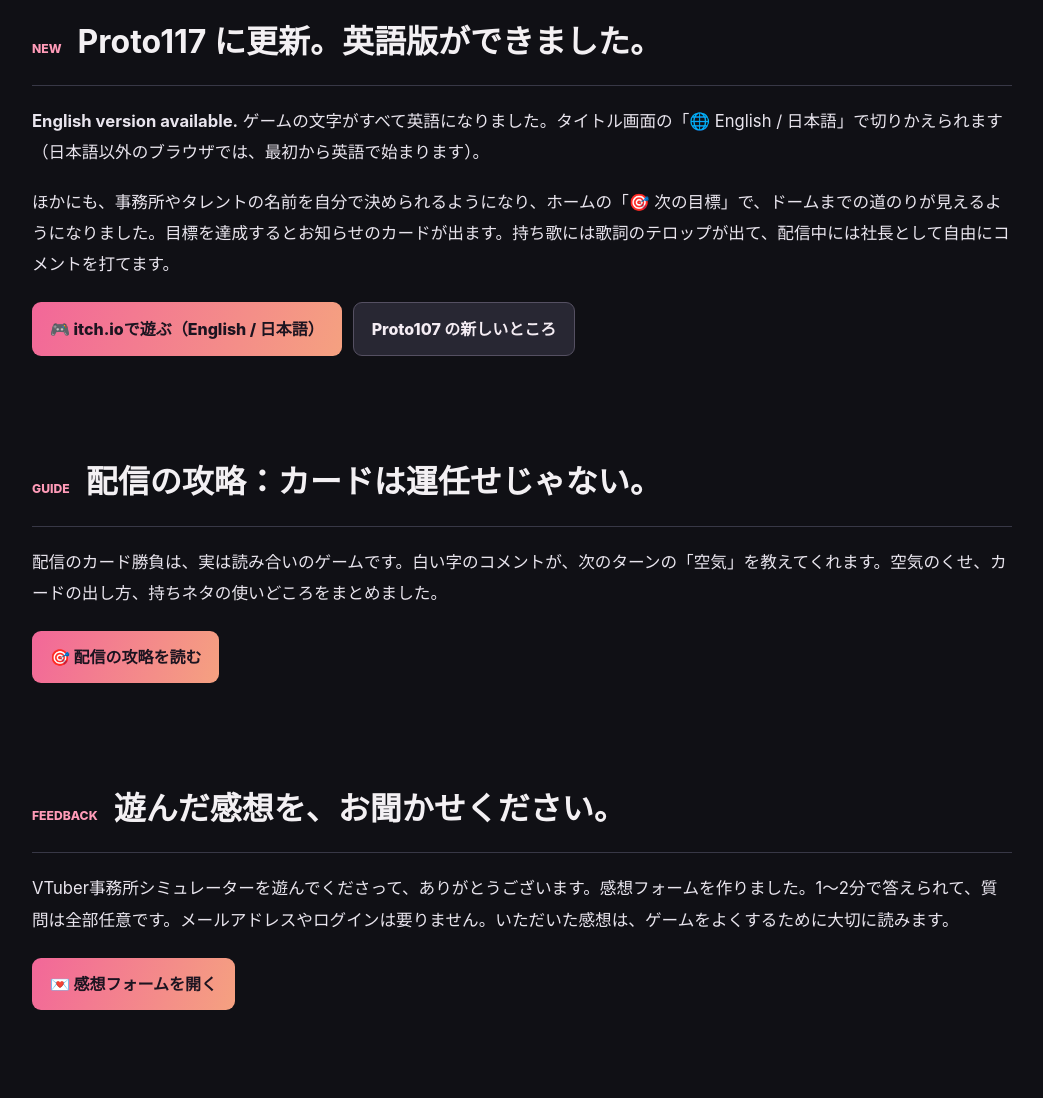
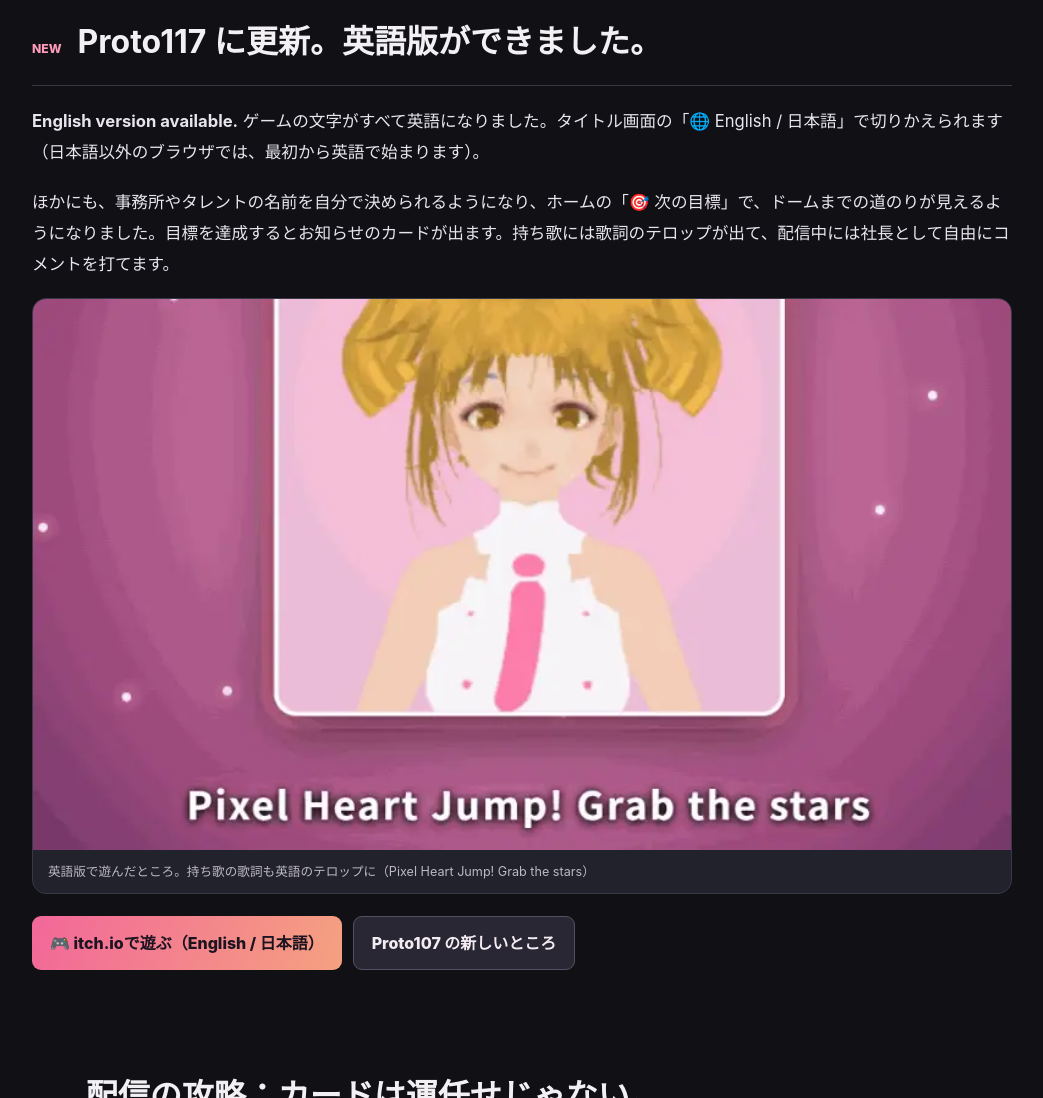
Before and after one commit to fusaymoriw-hue/dodo, a plain HTML site: page vtuber-office.html in a window 1280 px wide. Shown: the part 5300-6398 px from the top of the page, without its empty margins (118-1161 px from the left). Drawn offline with Linux system fonts and the light colour scheme.

Commit message:
VTuber事務所：英語版の歌の場面の動く画像を追加
Co-Authored-By: Claude Opus 5.5 <noreply@anthropic.com>
Claude-Session: https://claude.ai/code/session_01BKNjAUQYNB3ejs91axmjFS

```diff
--- a/vtuber-office.html
+++ b/vtuber-office.html
@@ -12,7 +12,7 @@ a{color:var(--pink2);text-underline-offset:3px}a:hover{color:#fff}a:focus-visibl
 <section class="section"><div class="section-head"><small>04 / LIVE SCREEN</small><h2>コメント欄が、物語を動かす。</h2></div><div class="story"><p>注目配信は、ただ結果が表示されるだけではありません。3Dキャラクターの表情やセリフ、流れていくコメントを見ながら、その場の空気に合う行動を選びます。</p><p>失敗して配信が盛り下がることもあれば、大勢の同時視聴者が集まる日もあります。盛り上がった配信から切り抜きが生まれることも。</p></div><figure class="photo"><img src="vtuber-images/stream.webp" loading="lazy" decoding="async" alt="3Dタレントとコメントが表示された配信画面"><figcaption>配信中の星野こはく。右側のコメント欄と、選択カードが特徴です。</figcaption></figure></section>
 <section class="section"><div class="section-head"><small>ABOUT</small><h2>登録者500人から、ドームへ。</h2></div><div class="story"><p>所属タレント3人、登録者は合わせて500人。アパートの一室から、3Dお披露目、そしてドームを目指す弱小VTuber事務所の経営・育成シミュレーションです。2Dだったあの子が、はじめて自分の足で立つ瞬間まで──。</p><p>感想は <a href="https://x.com/search?q=%23VTuber%E4%BA%8B%E5%8B%99%E6%89%80%E3%82%B7%E3%83%9F%E3%83%A5%E3%83%AC%E3%83%BC%E3%82%BF%E3%83%BC" rel="noopener">#VTuber事務所シミュレーター</a> で。遊んだ感想を X に書いてもらえると、とても励みになります。</p></div></section>
 <section class="section" id="streaming" style="scroll-margin-top:80px"><div class="section-head"><small>STREAMING</small><h2>配信・動画投稿について</h2></div><div class="story"><p><strong>配信・動画投稿・切り抜き・ショート動画は、許可も連絡もいりません。自由にどうぞ。</strong></p><p>・<strong>収益化もOK</strong>です（広告・スパチャ・メンバーシップなど）。<br>・配信の題名やサムネイルも自由です。ネタバレも気にしなくて大丈夫です。<br>・できれば、概要欄にゲーム名と遊べるページ（<a href="https://fusay.itch.io/vtuber-office">itch.io</a> や <a href="https://plicy.net/GamePlay/241100">PLiCy</a>）を書いてもらえるとうれしいです（必須ではありません）。<br>・タグは <a href="https://x.com/search?q=%23VTuber%E4%BA%8B%E5%8B%99%E6%89%80%E3%82%B7%E3%83%9F%E3%83%A5%E3%83%AC%E3%83%BC%E3%82%BF%E3%83%BC" rel="noopener">#VTuber事務所シミュレーター</a> をつけてもらえると、とてもうれしいです。</p><p>・ゲームの中の事務所・タレント・配信サイトは、すべて架空のものです。実在の人や事務所とは関係ありません。<br>・ゲームの中の曲と声のクレジット（タイトル画面に出ています）は、消さずにそのまま映してください。音声が流れる配信や動画では、概要欄にも次の一行を入れてもらえると安心です。</p><p class="small" style="background:#23232e;border:1px solid #494554;border-radius:10px;padding:10px 14px">曲：Eleven Music（ElevenLabs）／声：VOICEVOX:春日部つむぎ、VOICEVOX:暁記ミタマ、VOICEVOX:波音リツ、VOICEVOX:春歌ナナ、VOICEVOX:冥鳴ひまり、VOICEVOX:里石ユカ（つぼみ）、VOICEVOX:猫使アル</p><p><strong>してほしくないことは、2つだけです。</strong><br>・ゲームのファイルを、ほかの場所に勝手に置いて配ること<br>・自分が作ったゲームだと言うこと</p><p>迷ったら、ゲームのページのコメントか <a href="https://x.com/fusayae" rel="noopener">X（@fusayae）</a> で気軽に聞いてください。</p></div></section>
-<section class="section"><div class="section-head"><small>NEW</small><h2>Proto117 に更新。英語版ができました。</h2></div><div class="story"><p><strong>English version available.</strong> ゲームの文字がすべて英語になりました。タイトル画面の「🌐 English / 日本語」で切りかえられます（日本語以外のブラウザでは、最初から英語で始まります）。</p><p>ほかにも、事務所やタレントの名前を自分で決められるようになり、ホームの「🎯 次の目標」で、ドームまでの道のりが見えるようになりました。目標を達成するとお知らせのカードが出ます。持ち歌には歌詞のテロップが出て、配信中には社長として自由にコメントを打てます。</p></div><div class="buttons"><a href="https://fusay.itch.io/vtuber-office" class="btn">🎮 itch.ioで遊ぶ（English / 日本語）</a><a href="vtuber-proto107.html" class="btn secondary">Proto107 の新しいところ</a></div></section>
+<section class="section"><div class="section-head"><small>NEW</small><h2>Proto117 に更新。英語版ができました。</h2></div><div class="story"><p><strong>English version available.</strong> ゲームの文字がすべて英語になりました。タイトル画面の「🌐 English / 日本語」で切りかえられます（日本語以外のブラウザでは、最初から英語で始まります）。</p><p>ほかにも、事務所やタレントの名前を自分で決められるようになり、ホームの「🎯 次の目標」で、ドームまでの道のりが見えるようになりました。目標を達成するとお知らせのカードが出ます。持ち歌には歌詞のテロップが出て、配信中には社長として自由にコメントを打てます。</p><figure class="photo" style="margin:16px 0 0"><img src="vtuber-images/gif-song-en.webp" width="800" height="450" loading="lazy" decoding="async" alt="英語版の歌の場面。こはくの持ち歌に英語の歌詞のテロップが出て、背景が虹色に変わる"><figcaption>英語版で遊んだところ。持ち歌の歌詞も英語のテロップに（Pixel Heart Jump! Grab the stars）</figcaption></figure></div><div class="buttons"><a href="https://fusay.itch.io/vtuber-office" class="btn">🎮 itch.ioで遊ぶ（English / 日本語）</a><a href="vtuber-proto107.html" class="btn secondary">Proto107 の新しいところ</a></div></section>
 <section class="section"><div class="section-head"><small>GUIDE</small><h2>配信の攻略：カードは運任せじゃない。</h2></div><div class="story"><p>配信のカード勝負は、実は読み合いのゲームです。白い字のコメントが、次のターンの「空気」を教えてくれます。空気のくせ、カードの出し方、持ちネタの使いどころをまとめました。</p></div><div class="buttons"><a href="vtuber-guide.html" class="btn">🎯 配信の攻略を読む</a></div></section>
 <section class="section" id="feedback"><div class="section-head"><small>FEEDBACK</small><h2>遊んだ感想を、お聞かせください。</h2></div><div class="story"><p>VTuber事務所シミュレーターを遊んでくださって、ありがとうございます。感想フォームを作りました。1〜2分で答えられて、質問は全部任意です。メールアドレスやログインは要りません。いただいた感想は、ゲームをよくするために大切に読みます。</p></div><div class="buttons"><a href="https://docs.google.com/forms/d/e/1FAIpQLSebSRe71R1dLF5in49pStqc23iMU8shfbGI57tLzDJG_xjyNA/viewform" class="btn" target="_blank" rel="noopener">💌 感想フォームを開く</a></div></section>
 <section class="section"><div class="section-head"><small>05 / PLAY DIARY</small><h2>実際に10か月プレイしてみました。</h2></div><div class="story"><p>ゲーム内1年目4月から2年目1月までをプレイ。バズ、初スパチャ、歌枠リレー、歌ってみた動画、ファンクラブ開設など、少しずつ成長する事務所の記録をまとめています。</p><p>登録者は<strong>520人から3,056人へ</strong>。それでも経営は赤字。いったいどうなるのか——詳しくはプレイ日記をご覧ください。</p></div><div class="buttons"><a href="vtuber-diary-01.html" class="btn">第1回：3人の事務所の10か月を読む</a></div></section><div class="outro"><h2>3人と一緒に、大きなステージへ。</h2><p>※本ページは開発中の試作版 Proto50の内容に基づきます。製品版の仕様や公開時期は未定です。</p><a href="index.html" class="btn secondary">トップページへ戻る</a></div></main><footer class="footer"><div class="wrap">いろんなもの制作 ・ VTuber事務所シミュレーター ・ <a href="index.html">トップページへ</a></div></footer><!-- 訪問者カウント（Cloudflare Web Analytics）。?me=on を開いたブラウザは数えない -->
```
Also changed, not shown: vtuber-images/gif-song-en-poster.webp (added), vtuber-images/gif-song-en.webp (added).
